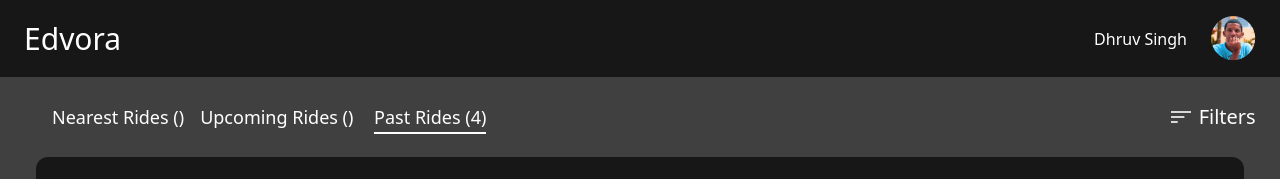
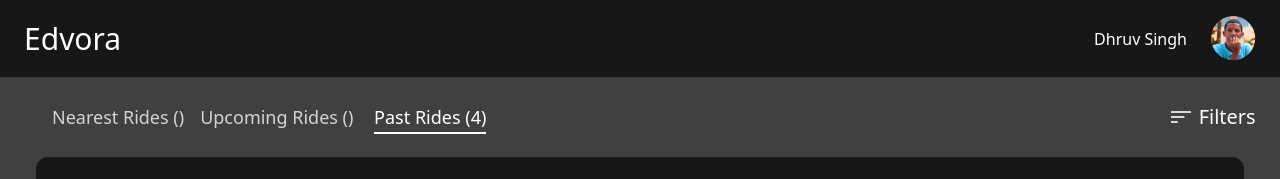
Before and after one commit to KINGSLEYEHAPA/edvora-ride-hailing-app, a React (Create React App) app: page /past-rides in a window 1280 px wide. Shown: the top 179 px of the page. Built offline with nearby package versions, Linux system fonts and the light colour scheme.

Commit message:
making Adjustment

```diff
--- a/src/App.js
+++ b/src/App.js
@@ -16,7 +16,7 @@
     <div className="w-full min-h-screen bg-neutral-700 lg:min-w-screen w-screen">
       <Header />
       <div className=" w-screen h-20 flex flex-row justify-between items-center p-6 text-white text-md px-9  md:flex md:flex-row md: md:items-center md:p-6 md:text-white  md:justify-between lg:flex lg:justify-between lg:items-center lg:p-6 lg:text-white lg:px-9 lg:text-xl">
-        <div className=" text-xs space-x-4 text-warmGray-300 w-88 md:text-md md:ml-4 ">
+        <div className=" text-xs space-x-4 text-stone-300 w-88 md:text-md md:ml-4 ">
           <NavLink
             to="/nearest-rides"
             className=" px- 0 lg:px-0 lg:text-lg"
```
